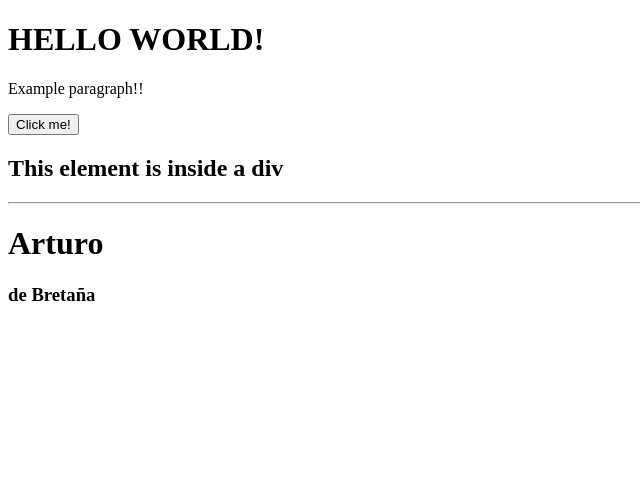
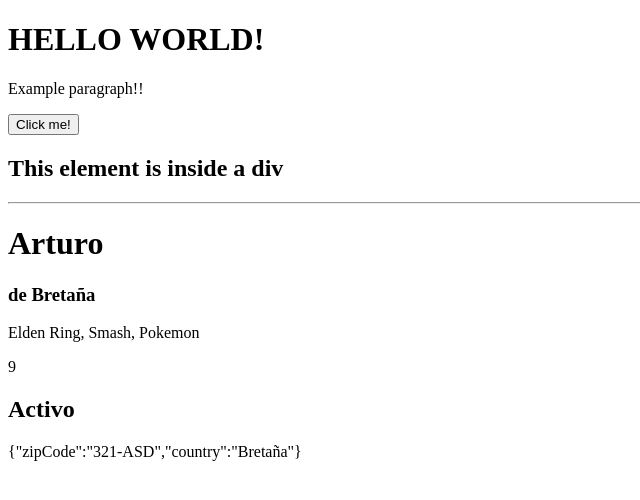
Before and after one commit to alvinoDev/react, a React (Vite) app in the folder 02-first-steps/: page / in a window 1280 px wide. Shown: the top 500 px of the page, without its empty margins (0-640 px from the left). Built offline with nearby package versions, Linux system fonts and the light colour scheme.

Commit message:
feat: Impresión de variables

```diff
--- a/02-first-steps/src/MyAwesomeApp.tsx
+++ b/02-first-steps/src/MyAwesomeApp.tsx
@@ -1,3 +1,15 @@
+const firstName = "Arturo";
+const lastName = "de Bretaña";
+
+const favoriteGames = ["Elden Ring", "Smash", "Pokemon"];
+
+const isActive = true;
+
+const address = {
+  zipCode: "321-ASD",
+  country: "Bretaña",
+};
+
 // Forma Tradicional
 // export function MyAwesomeApp() {
 //   return (
@@ -12,8 +24,15 @@
 export const MyAwesomeApp = () => {
   return (
     <>
-      <h1>Arturo</h1>
-      <h3>de Bretaña</h3>
+      <h1>{firstName}</h1>
+      <h3>{lastName}</h3>
+
+      <p>{favoriteGames.join(", ")}</p>
+      <p>{2 + 7}</p>
+
+      <h2>{isActive ? "Activo" : "No Activo"}</h2>
+
+      <p>{JSON.stringify(address)}</p>
     </>
-  )
-}
+  );
+};
```
